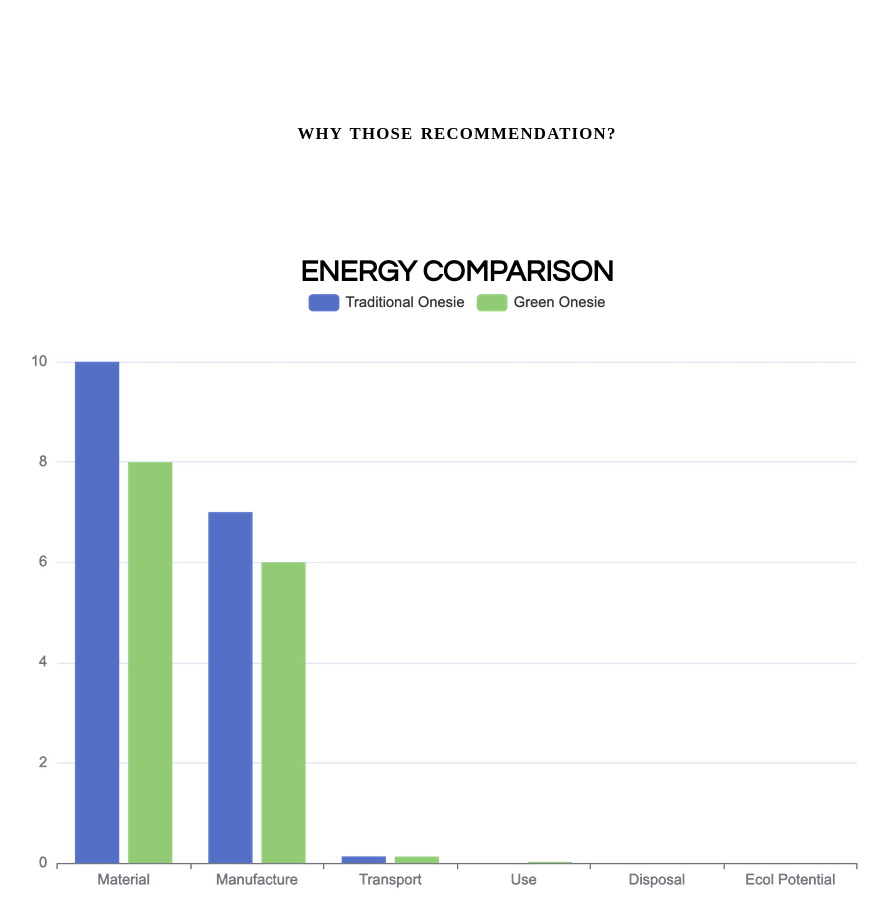
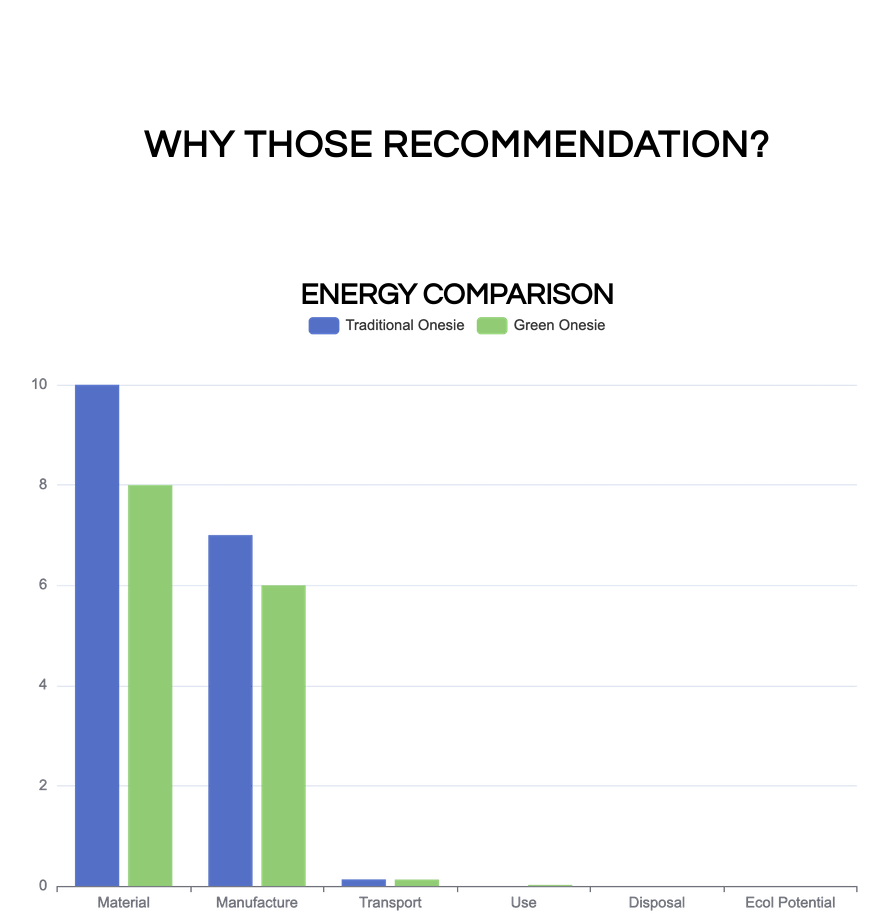
Before and after one commit to CharlesTiptoeing/EMPcoursework.github.io, a plain HTML site: page index.html in a window 1280 px wide. Shown: the part 7660-8582 px from the top of the page, without its empty margins (183-1072 px from the left). Drawn offline with nearby package versions, Linux system fonts and the light colour scheme; a web font is replaced by a local one.

Commit message:
Update index.html

```diff
--- a/index.html
+++ b/index.html
@@ -430,7 +430,7 @@ Smartphone Compatible web template, free webdesigns for Nokia, Samsung, LG, Sony
 			<div class="container">
 				<div class="improvement-head">
 
-					<h4>WHY THOSE RECOMMENDATION?</h4>
+					<h3>WHY THOSE RECOMMENDATION?</h3>
 				</div>
 				<div class="improvement-grids">
 					<div class="col-md-12 improvement-grid">
```
